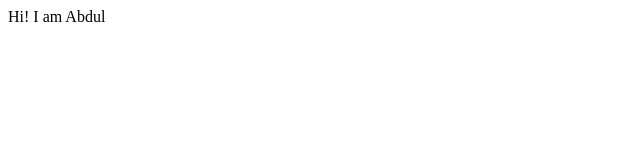
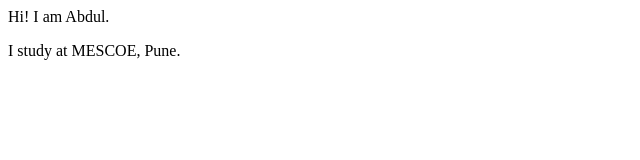
Before and after one commit to aseemcr07/GitHub-Desktop-Testing, a plain HTML site: page index.html in a window 1280 px wide. Shown: the whole page, without its empty margins (0-640 px from the left). Drawn offline with Linux system fonts and the light colour scheme.

Commit message:
feat: Added description about college

```diff
--- a/index.html
+++ b/index.html
@@ -7,6 +7,7 @@
     <title>GitHub Desktop Test</title>
 </head>
 <body>
-    Hi! I am Abdul
+    Hi! I am Abdul.
+    <p>I study at MESCOE, Pune.</p>
 </body>
 </html>
```
